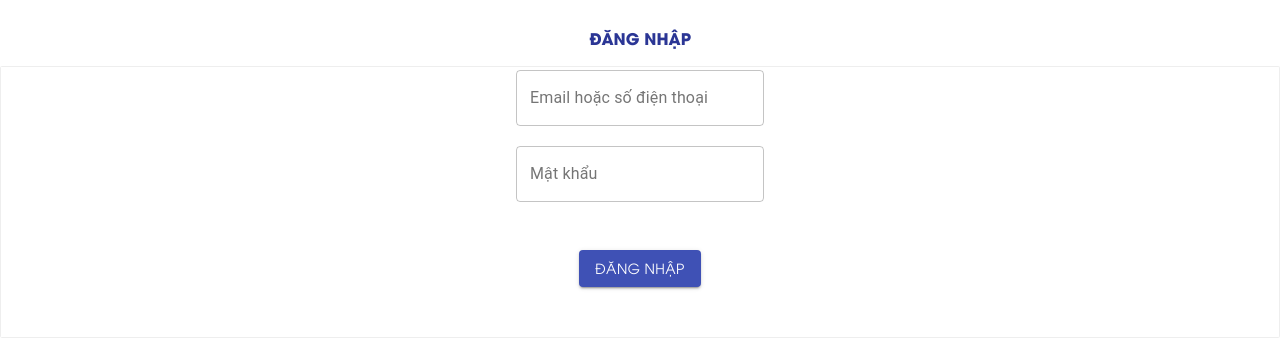
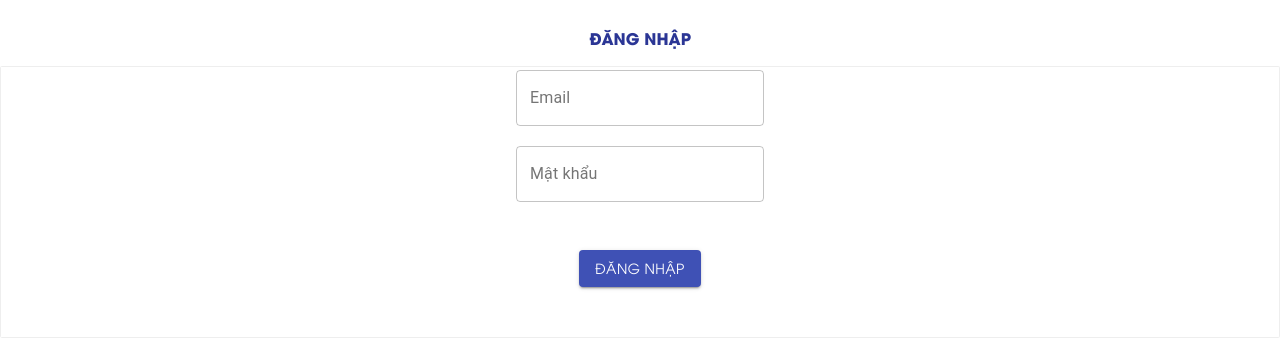
Before and after one commit to lythiendu2507/CSV_Client, a Next.js app: page /Login in a window 1280 px wide. Shown: the part 124-463 px from the top of the page. Built offline with nearby package versions, Linux system fonts and the light colour scheme.

Commit message:
update login basic, take token v2

```diff
--- a/package.json
+++ b/package.json
@@ -15,6 +15,7 @@
     "babel-plugin-module-resolver": "^4.1.0",
     "bootstrap": "^4.6.0",
     "graphql": "^15.5.0",
+    "js-cookie": "^3.0.0",
     "next": "10.1.3",
     "next-apollo": "^5.0.4",
     "react": "17.0.2",
--- /dev/null
+++ b/src/context/auth.js
@@ -0,0 +1,74 @@
+import { useState, useContext, createContext } from "react";
+import cookies from 'js-cookie';
+
+import { ApolloClient, InMemoryCache, ApolloProvider, useApolloClient,
+        defaultOptions, useQuery, HttpLink ,gql}
+from '@apollo/client'
+
+
+
+
+const authContext =createContext()
+
+export function AuthProvider({children}){
+    const auth = useProviderAuth()
+    return <authContext.Provider value ={auth}>
+        <ApolloProvider client={auth.createApolloClient()}>
+        {children}
+        </ApolloProvider>
+    </authContext.Provider>
+}
+
+export const useAuth = () => {
+    return useContext(authContext)
+}
+
+function useProviderAuth(){
+     const [authToken , setAuthToken] = useState(null)
+
+     const getAuthHeaders = () =>{
+         if(!authToken) return null
+
+         return {
+             authorization: `Bearer ${authToken}`
+         }
+     }
+
+     function createApolloClient() {
+        const link = new HttpLink({
+          uri: 'http://localhost:4000/graphql',
+          headers: getAuthHeaders(),
+        })
+
+        return new ApolloClient({
+          link,
+          cache: new InMemoryCache(),
+        })
+      }
+
+    const signIn =  async ({email,password}) =>{
+        const client = createApolloClient()
+        const LoginMutation =gql`
+            mutation LoginMutation($email: String!,$password: String!){
+                login(email: $email, password: $password){
+                    token
+                }
+            }
+            `
+        const result = await client.mutate({
+            mutation: LoginMutation,
+            variables:{email, password}
+        })
+
+        if(result?.data?.login?.token)
+        {
+            setAuthToken(result.data.login.token)
+            cookies.set('token', result.data.login.token)
+        }
+    }
+
+    return {
+        createApolloClient,
+        signIn,
+    }
+}
--- /dev/null
+++ b/src/graphql/user/login.js
@@ -0,0 +1,25 @@
+import { gql } from '@apollo/client';
+
+export const LoginData = {
+  login: {
+    token: String
+
+  }
+}
+
+export const LoginUserInput = {
+  username: String,
+  password: String
+}
+
+export const LoginVars = {
+  inputs: LoginUserInput
+}
+
+export const LOGIN_USER = gql`
+  mutation login($inputs: LoginUserInput!) {
+    login(inputs: $inputs) {
+      token
+    }
+  }
+`
--- a/src/pages/Login/index.js
+++ b/src/pages/Login/index.js
@@ -1,10 +1,23 @@
-import React from 'react'
+import {useState} from 'react'
 import MainLayout from '../../components/Modules/MainLayout'
 import Footer from '../../components/Modules/Layout/Footer'
 import TextField from '@material-ui/core/TextField';
 import Button from '@material-ui/core/Button';
+import { LOGIN_USER, LoginData, LoginVars } from '../../graphql/user/login';
+import { useAuth } from '../../context/auth';
+
+
 
 export default function login() {
+
+    const [email, setEmail] = useState('')
+    const [password, setPassword] = useState('')
+    const {signIn} = useAuth()
+
+    function onSubmit(e){
+        e.preventDefault()
+        signIn({email, password})
+    }
     return (
         <div>
 
@@ -15,20 +28,20 @@ export default function login() {
                     <span >Đăng nhập</span>
                 </div>
                 <div className="fa-border">
-                <form noValidate autoComplete="off">
+                <form noValidate autoComplete="off" onSubmit={onSubmit}>
                     <div className="item text">
-                        <TextField id="outlined-basic" label="Email hoặc số điện thoại" variant="outlined" />
+                        <TextField type="email" onChange={(e)=> setEmail(e.target.value)} id="outlined-basic" label="Email" variant="outlined" />
                     </div>
                     <div className="item">
-                        <TextField id="outlined-basic" type="password" label="Mật khẩu" variant="outlined" />
+                        <TextField id="outlined-basic" type="password"  onChange={(e)=> setPassword(e.target.value)} label="Mật khẩu" variant="outlined" />
                     </div>
 
+                    <div className="item my-5">
 
+                    <Button type="submit" className="item" variant="contained" color="primary">Đăng Nhập</Button>
+                    </div>
                 </form>
-                <div className="item my-5">
 
-                    <Button className="item" variant="contained" color="primary">Đăng Nhập</Button>
-                </div>
                 </div>
                 <div>
                     <a className=" forgot-pass" href="/Forgot-pass">
--- a/src/pages/_app.js
+++ b/src/pages/_app.js
@@ -1,12 +1,18 @@
 import '../styles/globals.css'
+
 
 // import '@fortawesome/fontawesome-free/css/fontawesome.min.css';;
 import '../assets/scss/custom-styles.scss';
 import '../assets/scss/toast.scss';
+import { AuthProvider } from '../context/auth';
+
 
 
 function MyApp({ Component, pageProps }) {
-  return <Component {...pageProps} />
+  return (
+  <AuthProvider>
+    <Component {...pageProps} />
+  </AuthProvider>)
 }
 
 export default MyApp
```
Also changed, not shown: src/pages/Register/index.js (+7 -1 lines), src/pages/index.js (+2 -7 lines), 2 other files (tests, documents, lock files or other folders).
